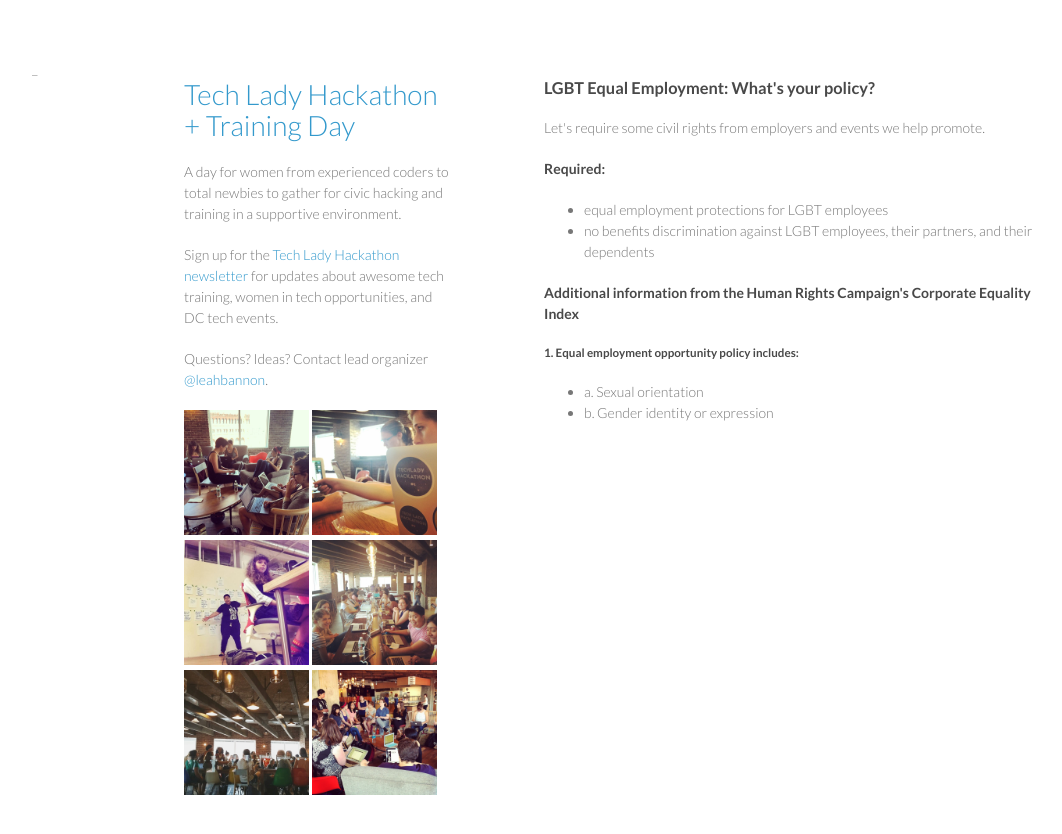
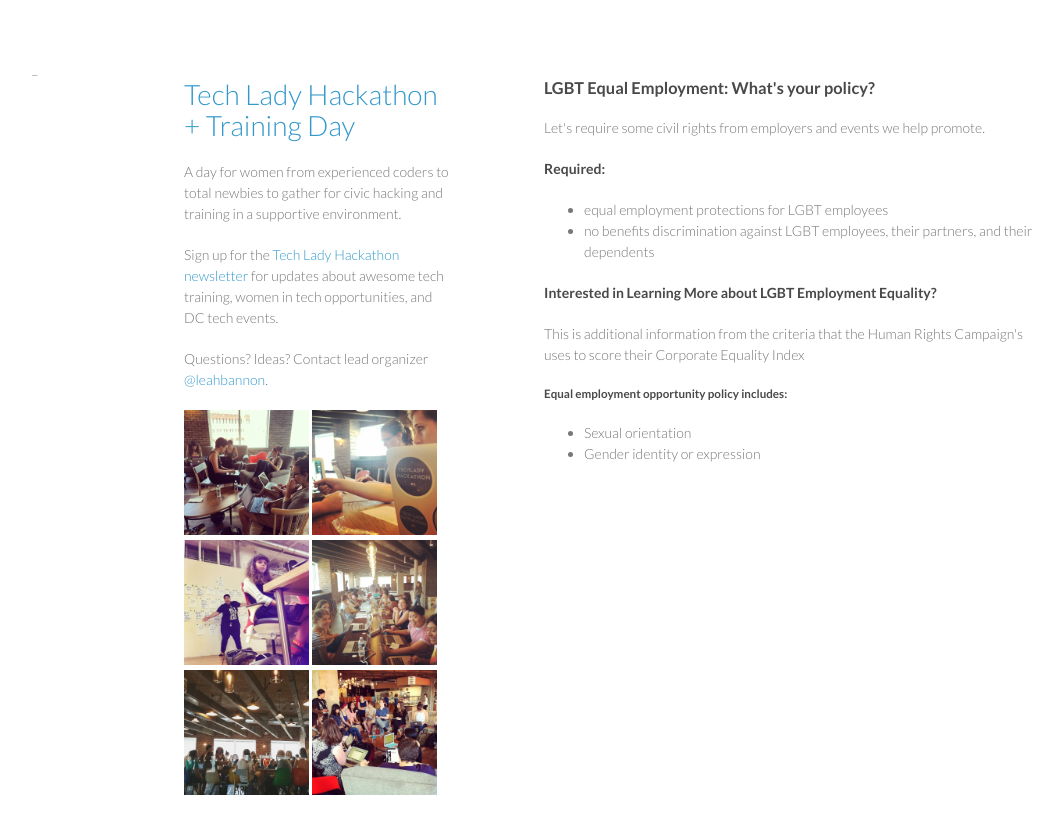
Before and after one commit to leahbannon/techladyhackathon, a Jekyll site: the page built from lgbteeo.html, in a window 1280 px wide. Shown: the top 834 px of the page, without its empty margins (26-1088 px from the left). Built offline with Jekyll 4.4.1, drawn with Linux system fonts in a browser that asks for light colours.

Commit message:
Update lgbteeo.html

```diff
--- a/lgbteeo.html
+++ b/lgbteeo.html
@@ -13,9 +13,10 @@
   <li>no benefits discrimination against LGBT employees, their partners, and their dependents</li>
 </ul>
 
-<h4>Additional information from the Human Rights Campaign's Corporate Equality Index</h4>
-<h5>1. Equal employment opportunity policy includes:</h5>
+<h4>Interested in Learning More about LGBT Employment Equality?</h4>
+<p>This is additional information from the criteria that the Human Rights Campaign's uses to score their Corporate Equality Index</p>
+<h5>Equal employment opportunity policy includes:</h5>
 <ul>
-  <li>a. Sexual orientation</li>
-  <li>b. Gender identity or expression</li>
+  <li>Sexual orientation</li>
+  <li>Gender identity or expression</li>
 </ul>
```
